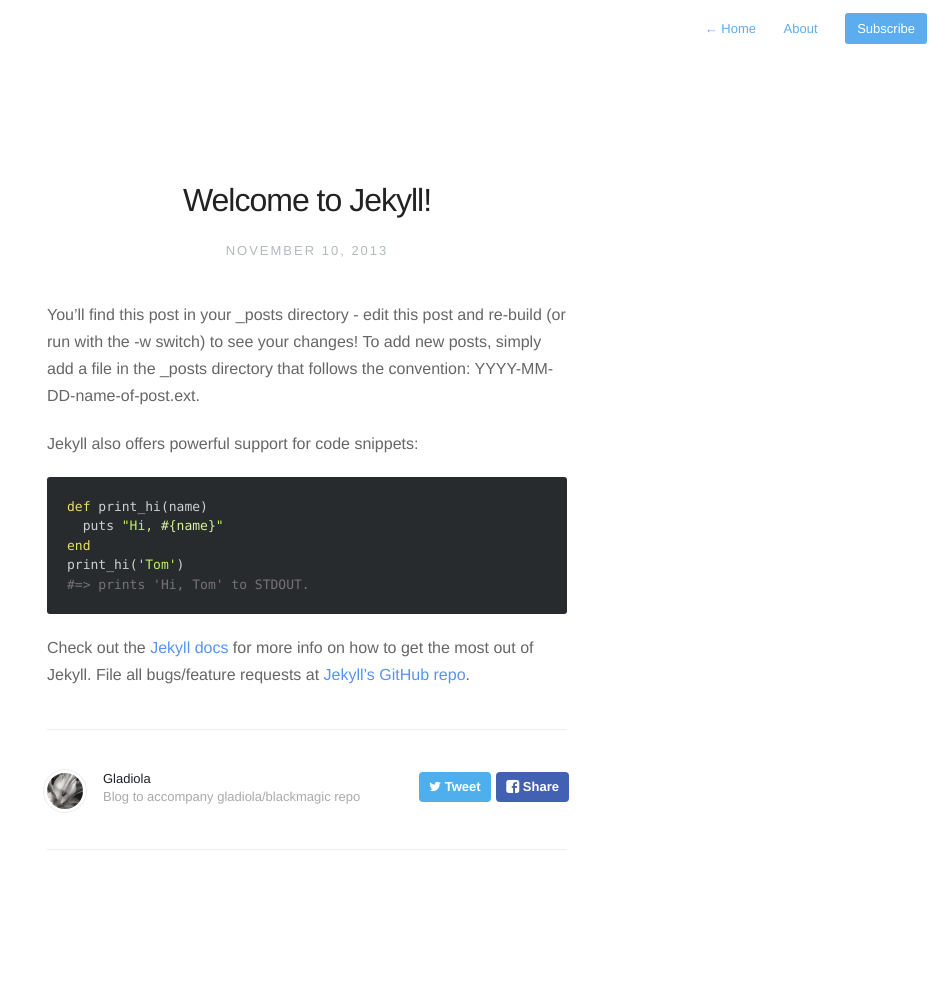
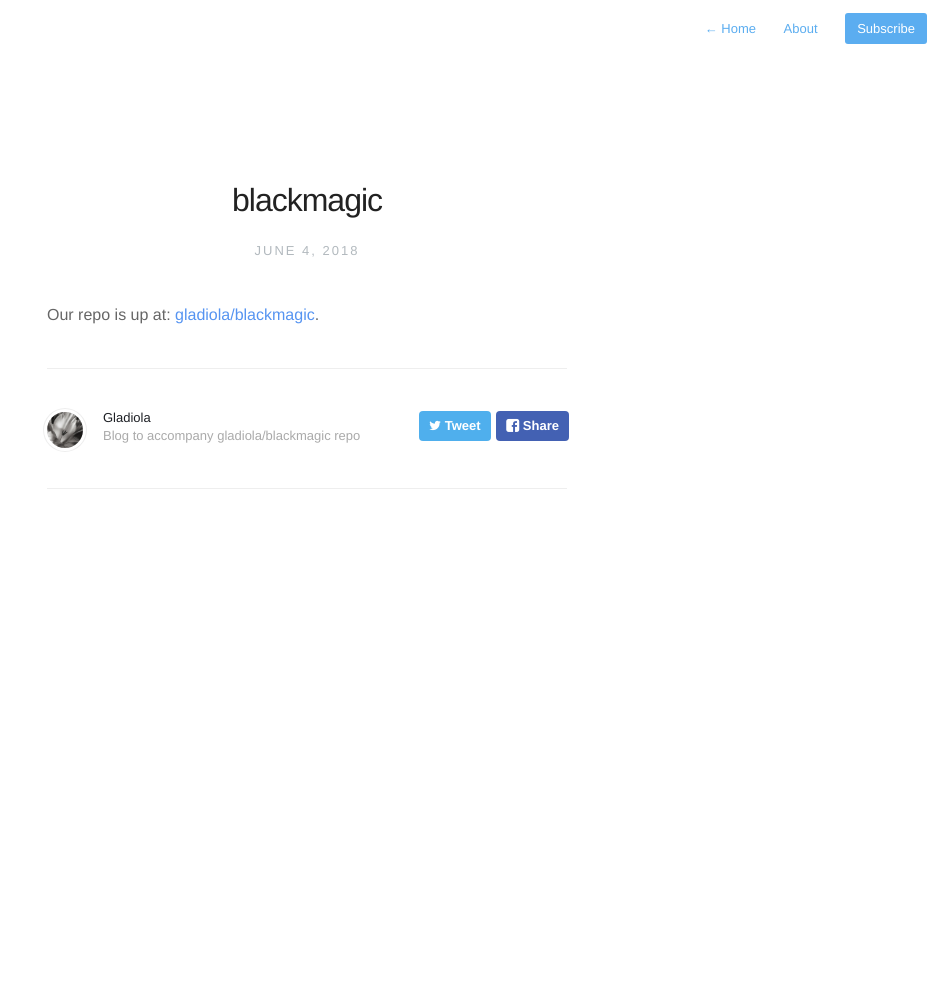
Before and after one commit to gladiola/blog, a Jekyll site: the page built from _posts/2013-11-10-welcome-to-jekyll.markdown, in a window 1280 px wide. Shown: the whole page, without its empty margins (333-1280 px from the left). Built offline with Jekyll 4.4.1, drawn with Linux system fonts in a browser that asks for light colours; nearby versions of some CDN libraries; after the commit the page ends 900 px from its top, so only the background shows below that.

Commit message:
JPO - Added post with link to repo.

```diff
--- a/_posts/2013-11-10-welcome-to-jekyll.markdown
+++ b/_posts/2013-11-10-welcome-to-jekyll.markdown
@@ -1,23 +1,7 @@
 ---
-title:  "Welcome to Jekyll!"
-date:   2013-11-10 10:18:00
-description: Thriller Comedy Horror
+title:  "blackmagic"
+date:   2018-06-04 08:30:00
+description: gladiola/blackmagic repo
 ---
 
-You'll find this post in your `_posts` directory - edit this post and re-build (or run with the `-w` switch) to see your changes!
-To add new posts, simply add a file in the `_posts` directory that follows the convention: YYYY-MM-DD-name-of-post.ext.
-
-Jekyll also offers powerful support for code snippets:
-
-{% highlight ruby %}
-def print_hi(name)
-  puts "Hi, #{name}"
-end
-print_hi('Tom')
-#=> prints 'Hi, Tom' to STDOUT.
-{% endhighlight %}
-
-Check out the [Jekyll docs][jekyll] for more info on how to get the most out of Jekyll. File all bugs/feature requests at [Jekyll's GitHub repo][jekyll-gh].
-
-[jekyll-gh]: https://github.com/mojombo/jekyll
-[jekyll]:    http://jekyllrb.com
+Our repo is up at: <a href="https://github.com/gladiola/blackmagic">gladiola/blackmagic</a>.
```
